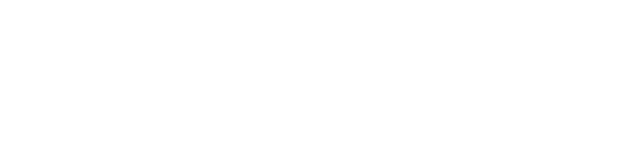
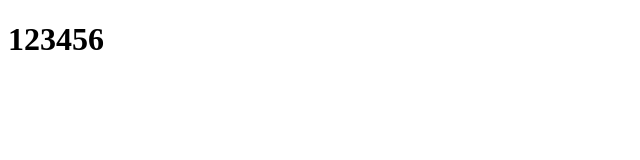
Before and after one commit to liwenchiou/gittest20250521, a plain HTML site: page index.html in a window 1280 px wide. Shown: the whole page, without its empty margins (0-640 px from the left). Drawn offline with Linux system fonts and the light colour scheme.

Commit message:
新增H1

```diff
--- a/index.html
+++ b/index.html
@@ -7,6 +7,6 @@
     <link rel="stylesheet" href="style.css">
 </head>
 <body>
-
+    <h1>123456</h1>
 </body>
 </html>
```
